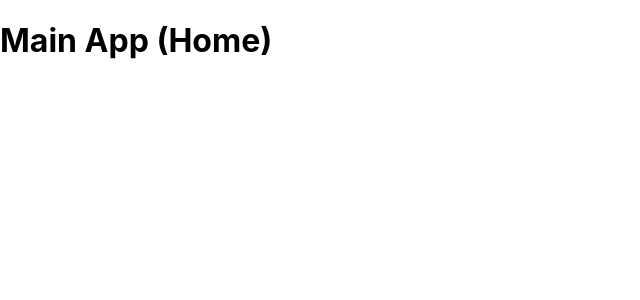
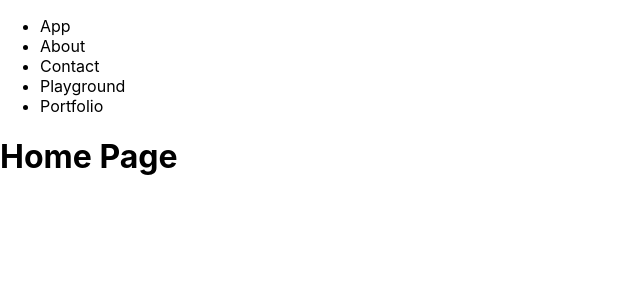
Before and after one commit to HxS-Dev/Escape-Scientist, a React (Create React App) app: page / in a window 1280 px wide. Shown: the top 300 px of the page, without its empty margins (0-640 px from the left). Built offline with nearby package versions, Linux system fonts and the light colour scheme.

Commit message:
routing added

```diff
--- a/src/App.js
+++ b/src/App.js
@@ -1,8 +1,26 @@
 import React from "react";
+import Nav from './components/Nav';
+import About from './pages/About';
+import Contact from './pages/Contact';
+import Home from './pages/Home';
+import Playground from './pages/Playground';
+import Portfolio from './pages/Portfolio';
+import { BrowserRouter as Router, Switch, Route } from 'react-router-dom';
+
 
 function App() {
   return (
-    <h1>Main App (Home)</h1>
+    <Router>
+        <Nav />
+        <Switch>
+          <Route exact path="/" component={Home} />
+          <Route path="/about" component={About} />
+          <Route path="/contact" component={Contact} />
+          <Route path="/portfolio" component={Portfolio} />
+          {/* protected routes will come in at some point */}
+          <Route path="/playground" component={Playground} />
+        </Switch>
+    </Router>
   );
 }
 
--- a/src/components/Nav.js
+++ b/src/components/Nav.js
@@ -0,0 +1,15 @@
+import React from "react";
+
+function Nav() {
+  return (
+    <ul>
+        <li>App</li>
+        <li>About</li>
+        <li>Contact</li>
+        <li>Playground</li>
+        <li>Portfolio</li>
+    </ul>
+  );
+}
+
+export default Nav;
--- /dev/null
+++ b/src/pages/Home.js
@@ -0,0 +1,9 @@
+import React from "react";
+
+function Home() {
+  return (
+    <h1>Home Page</h1>
+  );
+}
+
+export default Home;
```
Also changed, not shown: 1 other file (tests, documents, lock files or other folders).
